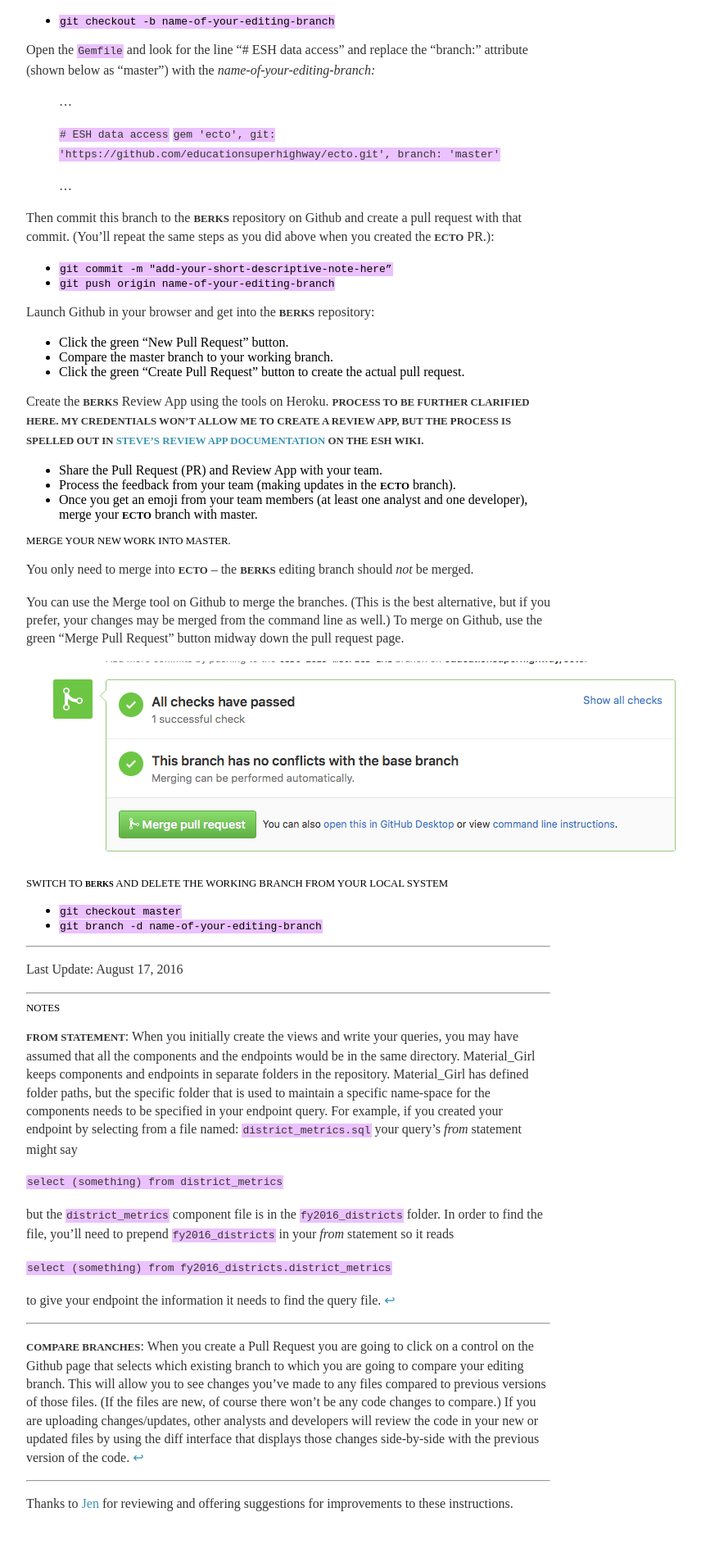
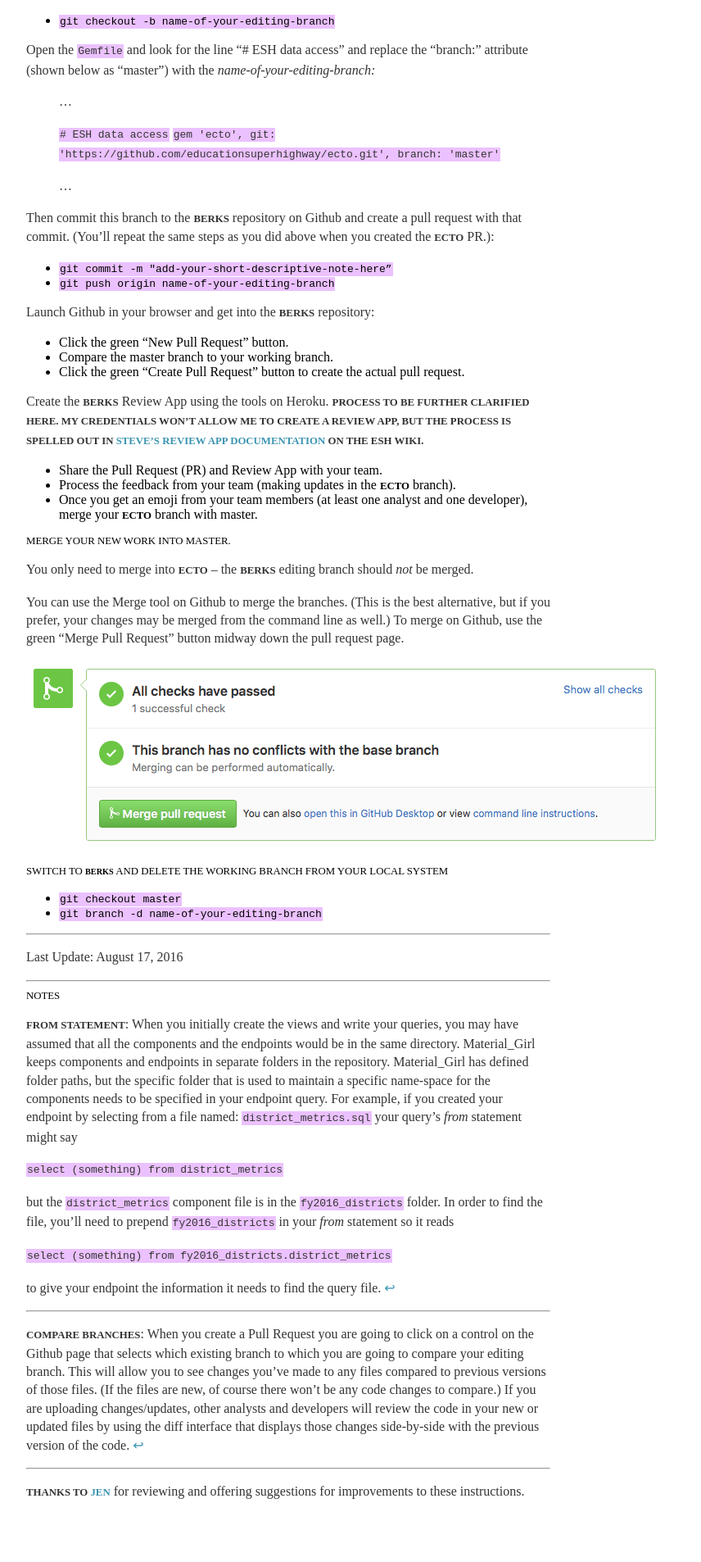
Before and after one commit to mhurty/mhurty.github.io, a Jekyll site: the page built from _posts/2016-07-13-how-to-post.md, in a window 1280 px wide. Shown: the part 1761-3667 px from the top of the page at 82% size, without its empty margins (288-1144 px from the left). Built offline with Jekyll 4.4.1, drawn with Linux system fonts in a browser that asks for light colours.

Commit message:
tiny tweak

```diff
--- a/_posts/2016-07-13-how-to-post.md
+++ b/_posts/2016-07-13-how-to-post.md
@@ -141,7 +141,7 @@
 
 ---
 
-Thanks to [Jen][3] for reviewing and offering suggestions for improvements to these instructions.
+**Thanks to [Jen][3]** for reviewing and offering suggestions for improvements to these instructions.
 
 [1]: #fn1
 [2]: #fn2
```
Also changed, not shown: img/github-merge.png, 1 other file.
